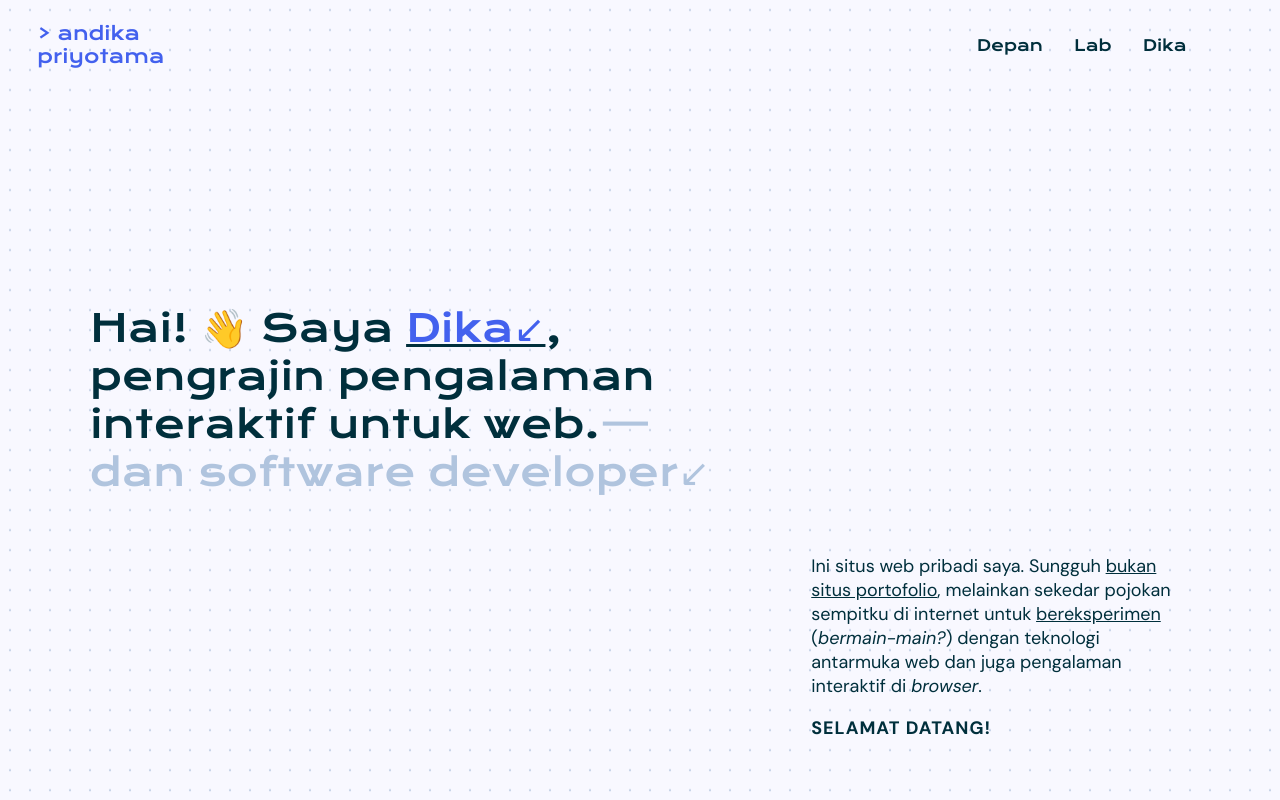
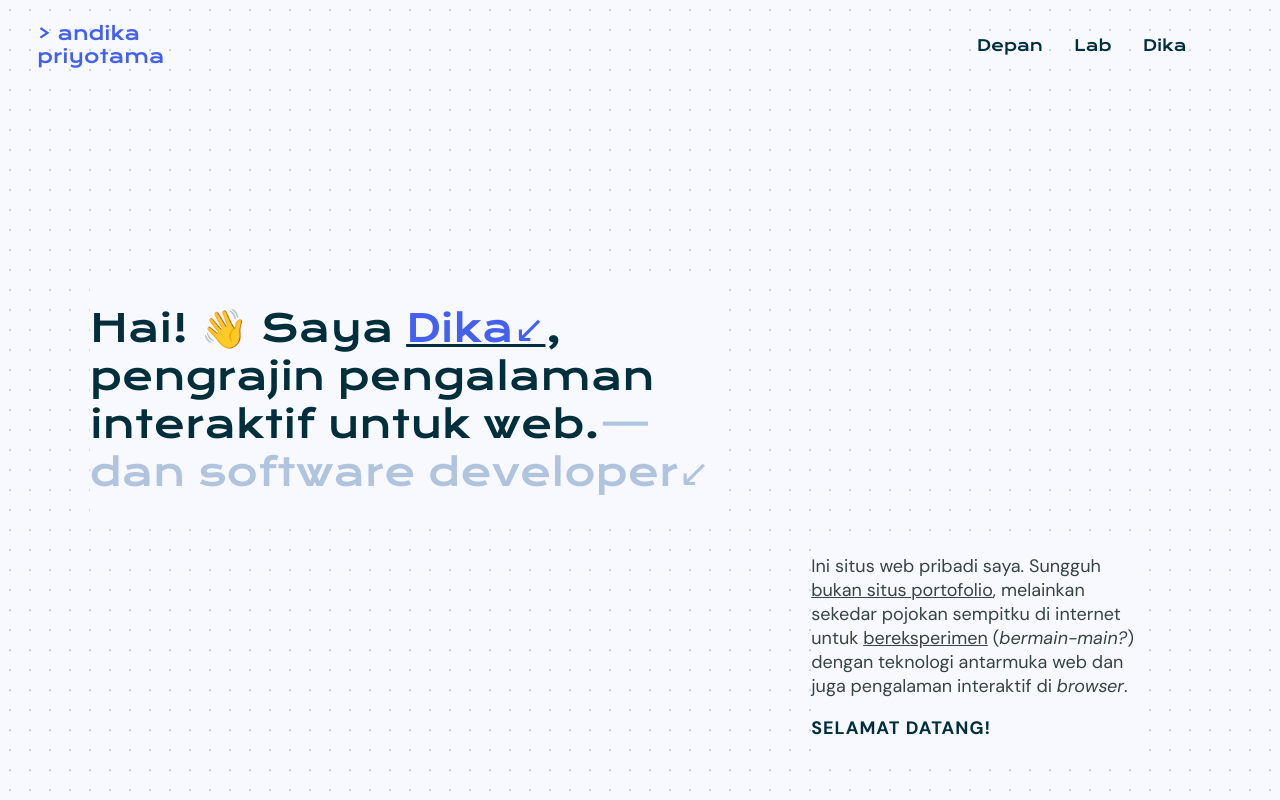
Before and after one commit to sakitkepala/sakitkepaladotdev-v0, a Next.js app: page /dika in a window 1280 px wide. Shown: the top 800 px of the page. Built offline with nearby package versions, Linux system fonts and the light colour scheme.

Commit message:
Sembunyikan dot di belakang background teks supaya lebih terbaca teksnya

```diff
--- a/styles/dika.module.scss
+++ b/styles/dika.module.scss
@@ -49,6 +49,7 @@
     align-self: center;
 
     min-width: 280px;
+    background-color: ghostwhite;
 
     @media (max-width: 800px) {
       align-self: end;
@@ -82,12 +83,15 @@
   &__deskripsi {
     align-self: end;
     min-width: 280px;
+    margin-right: 42px;
     margin-bottom: 42px;
     font-size: 18px;
-    font-kerning: 10px;
+    color: #384346;
+    background-color: ghostwhite;
 
     @media (max-width: 800px) {
       align-self: start;
+      margin-right: 0;
       font-size: 18px;
     }
 
@@ -95,6 +99,7 @@
       font-weight: 700;
       text-transform: uppercase;
       letter-spacing: 1px;
+      color: #002f3c;
     }
   }
 }
```
